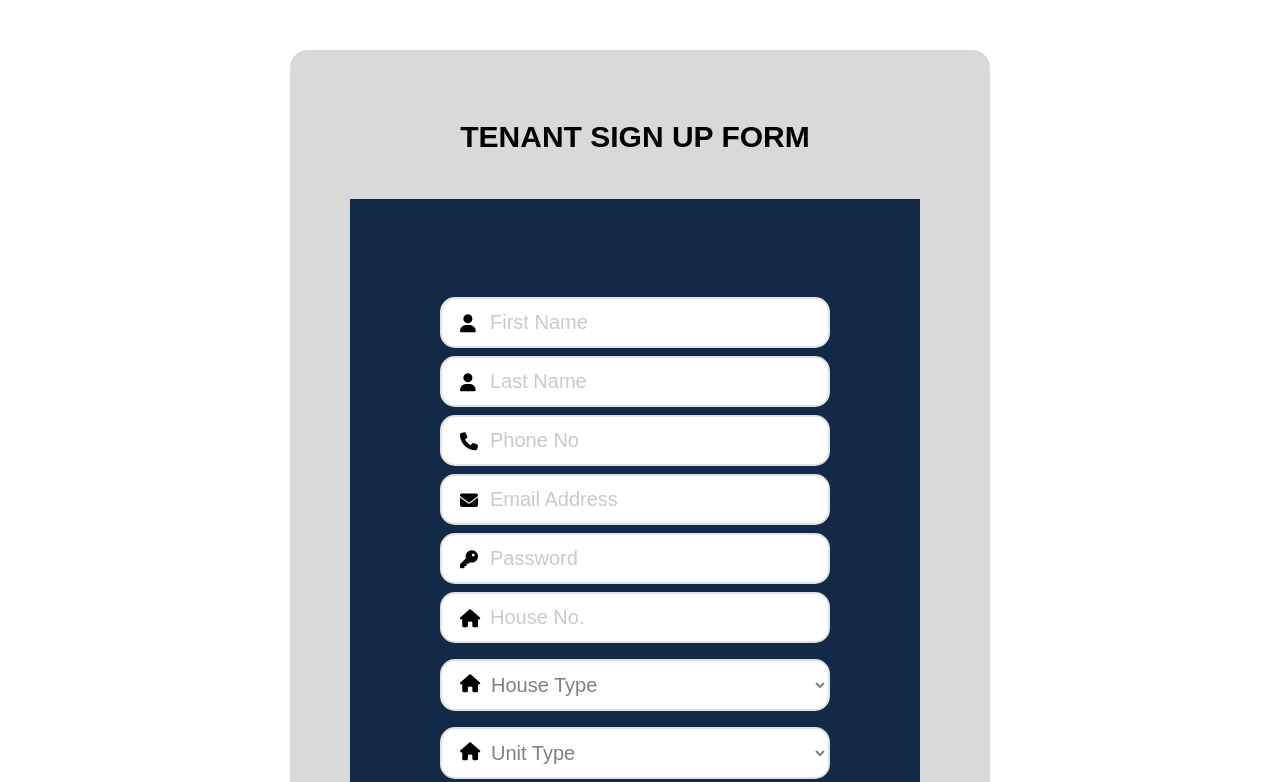
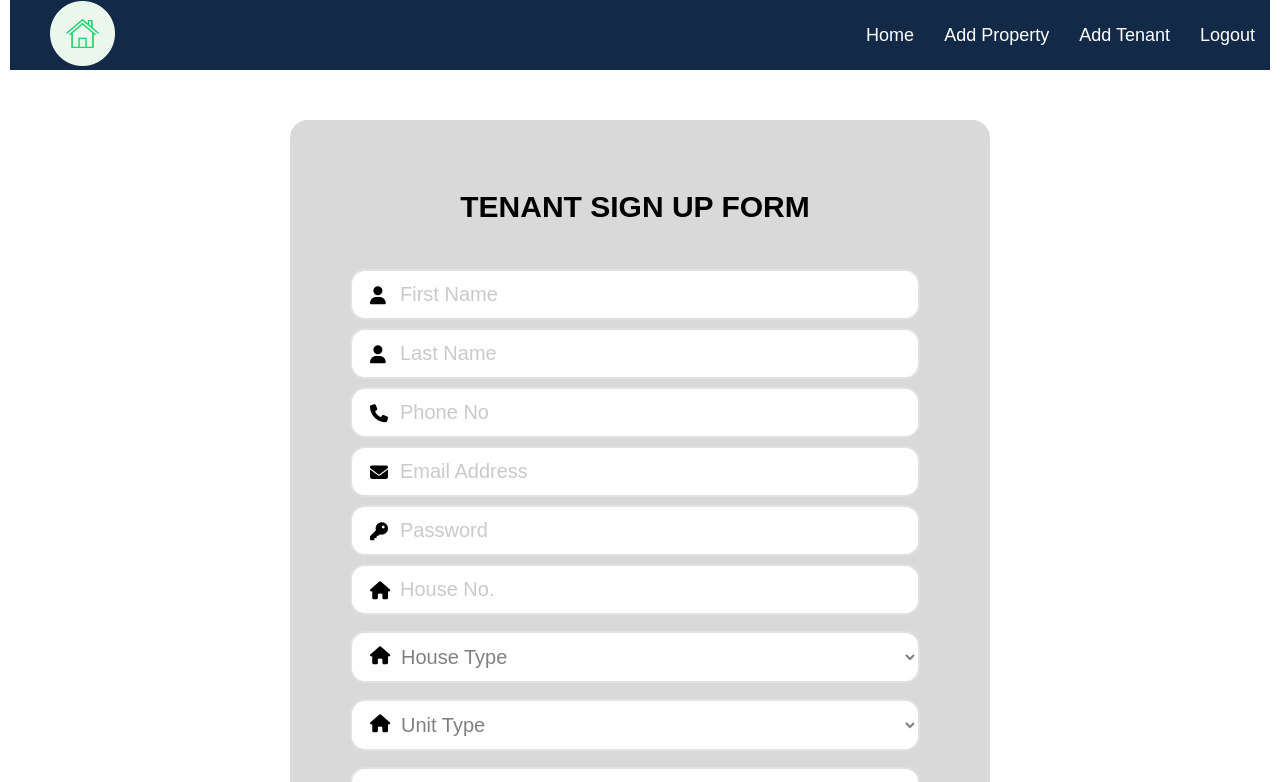
Before and after one commit to codingvaleria/housyproperties-frontend, a React (Create React App) app: page /admin/tenantsignup in a window 1280 px wide. Shown: the top 782 px of the page. Built offline with nearby package versions, Linux system fonts and the light colour scheme; a web font is replaced by a local one.

Commit message:
Update form classnames and add navbar to tenant sign up page

```diff
--- a/src/admin/components/addproperty/Addpropertyform.js
+++ b/src/admin/components/addproperty/Addpropertyform.js
@@ -9,7 +9,7 @@ function Addpropertyform() {
       <div className="form-wrapper">
         <form className="upload-form">
           <div className="title">Add Property Form </div>
-          <div className="form">
+          <div className="property-form">
             <div className="input-field">
               <i class="icon fa fa-home" aria-hidden="true"></i>
               <input
--- a/src/admin/components/tenantsignup/Tenantsignupform.js
+++ b/src/admin/components/tenantsignup/Tenantsignupform.js
@@ -1,12 +1,14 @@
 import React from "react";
 import "./Tenantsignupform.css";
+import AdminNavBar from "../adminhome/AdminNavbar";
 
 export default function Tenantsignup() {
   return (
     <div className="form-wrapper">
+      <AdminNavBar />
       <form className="upload-form">
         <div className="title">Tenant Sign up Form </div>
-        <div className="form">
+        <div className="tenant-form">
           <div className="input-field">
             <i class="icon fa fa-user" aria-hidden="true"></i>
             <input
```
